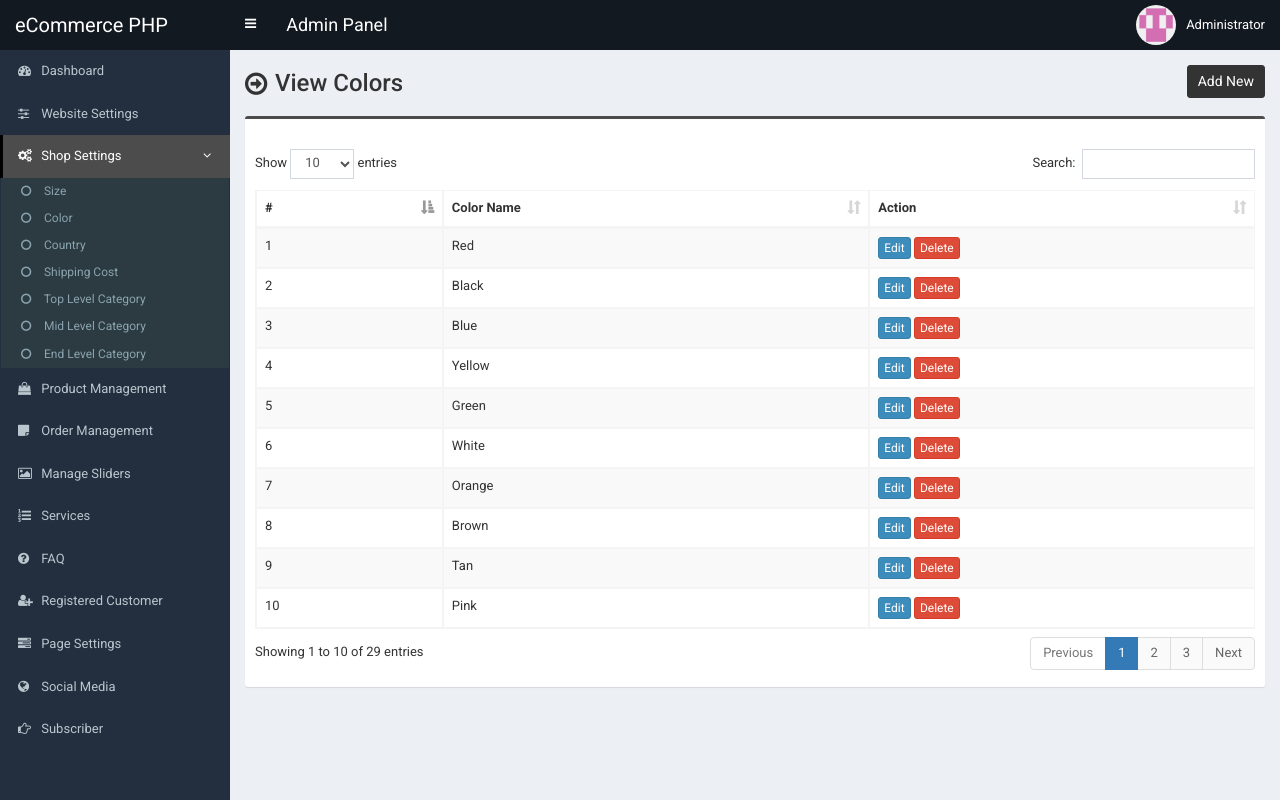
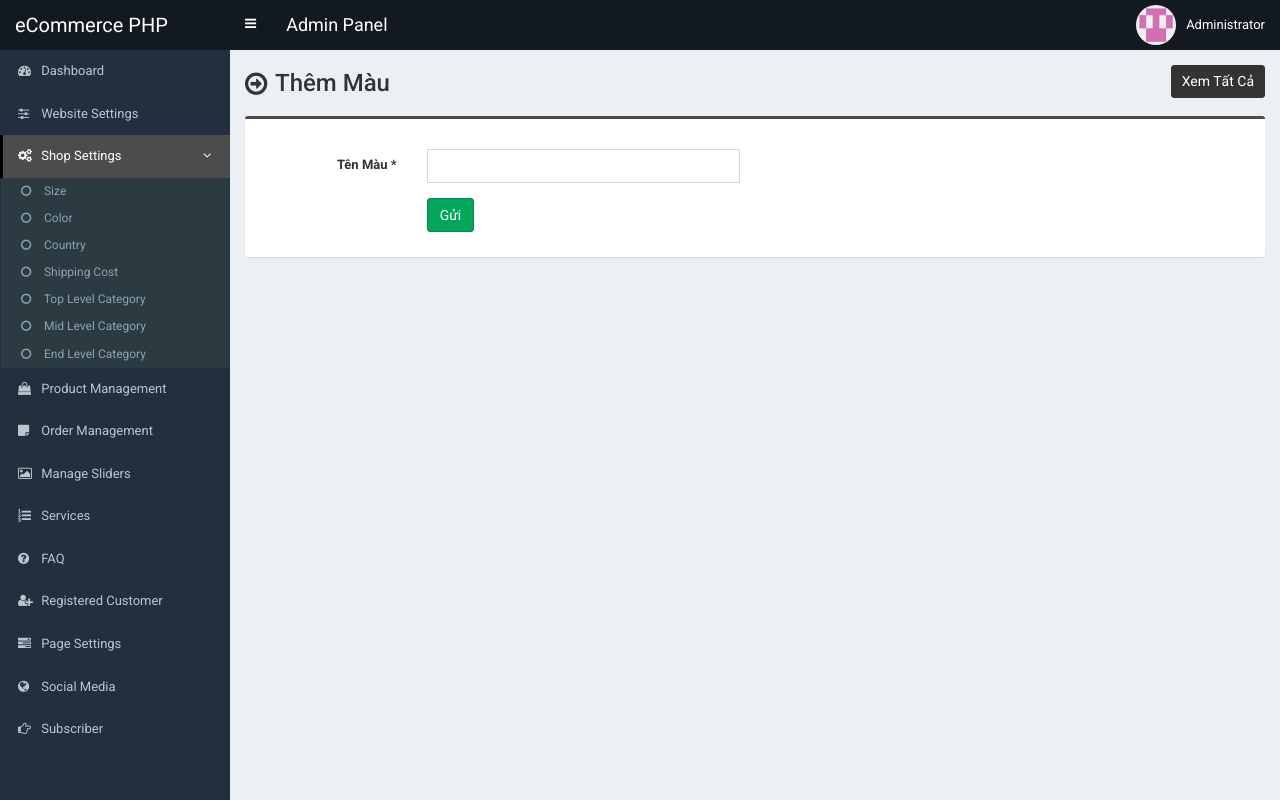
Before and after one commit to viphan31221021781/PTUD_Nhom2_CK, a PHP site: page /admin/color.php in a window 1280 px wide. Run offline with PHP 8.4, Linux system fonts and the light colour scheme; a user stored in the database is signed in; data comes from the database, SQL or seed files in the repository.

Commit message:
Update color.php
Vietsub

```diff
--- a/admin/color.php
+++ b/admin/color.php
@@ -1,78 +1,90 @@
 <?php require_once('header.php'); ?>
+
+<?php
+if(isset($_POST['form1'])) {
+	$valid = 1;
+
+    if(empty($_POST['color_name'])) {
+        $valid = 0;
+        $error_message .= "Tên màu không được để trống<br>";
+    } else {
+    	// Kiểm tra trùng lặp
+    	$statement = $pdo->prepare("SELECT * FROM tbl_color WHERE color_name=?");
+    	$statement->execute(array($_POST['color_name']));
+    	$total = $statement->rowCount();
+    	if($total)
+    	{
+    		$valid = 0;
+        	$error_message .= "Tên màu đã tồn tại<br>";
+    	}
+    }
+
+    if($valid == 1) {
+
+		// Lưu dữ liệu vào bảng chính tbl_color
+		$statement = $pdo->prepare("INSERT INTO tbl_color (color_name) VALUES (?)");
+		$statement->execute(array($_POST['color_name']));
+
+    	$success_message = 'Thêm màu thành công.';
+    }
+}
+?>
 
 <section class="content-header">
 	<div class="content-header-left">
-		<h1>View Colors</h1>
+		<h1>Thêm Màu</h1>
 	</div>
 	<div class="content-header-right">
-		<a href="color-add.php" class="btn btn-primary btn-sm">Add New</a>
+		<a href="color.php" class="btn btn-primary btn-sm">Xem Tất Cả</a>
 	</div>
 </section>
-
 
 <section class="content">
 
 	<div class="row">
 		<div class="col-md-12">
 
+			<?php if($error_message): ?>
+			<div class="callout callout-danger">
+
+			<p>
+			<?php echo $error_message; ?>
+			</p>
+			</div>
+			<?php endif; ?>
+
+			<?php if($success_message): ?>
+			<div class="callout callout-success">
+
+			<p><?php echo $success_message; ?></p>
+			</div>
+			<?php endif; ?>
+
+			<form class="form-horizontal" action="" method="post">
 
 				<div class="box box-info">
-
-        <div class="box-body table-responsive">
-          <table id="example1" class="table table-bordered table-hover table-striped">
-			<thead>
-			    <tr>
-			        <th>#</th>
-			        <th>Color Name</th>
-			        <th>Action</th>
-			    </tr>
-			</thead>
-            <tbody>
-            	<?php
-            	$i=0;
-            	$statement = $pdo->prepare("SELECT * FROM tbl_color ORDER BY color_id ASC");
-            	$statement->execute();
-            	$result = $statement->fetchAll(PDO::FETCH_ASSOC);
-            	foreach ($result as $row) {
-            		$i++;
-            		?>
-					<tr>
-	                    <td><?php echo $i; ?></td>
-	                    <td><?php echo $row['color_name']; ?></td>
-	                    <td>
-	                        <a href="color-edit.php?id=<?php echo $row['color_id']; ?>" class="btn btn-primary btn-xs">Edit</a>
-	                        <a href="#" class="btn btn-danger btn-xs" data-href="color-delete.php?id=<?php echo $row['color_id']; ?>" data-toggle="modal" data-target="#confirm-delete">Delete</a>
-	                    </td>
-	                </tr>
-            		<?php
-            	}
-            	?>
-            </tbody>
-          </table>
+					<div class="box-body">
+						<div class="form-group">
+							<label for="" class="col-sm-2 control-label">Tên Màu <span>*</span></label>
+							<div class="col-sm-4">
+								<input type="text" class="form-control" name="color_name">
 							</div>
 						</div>
-
-
-</section>
-
-
-<div class="modal fade" id="confirm-delete" tabindex="-1" role="dialog" aria-labelledby="myModalLabel" aria-hidden="true">
-    <div class="modal-dialog">
-        <div class="modal-content">
-            <div class="modal-header">
-                <button type="button" class="close" data-dismiss="modal" aria-hidden="true">&times;</button>
-                <h4 class="modal-title" id="myModalLabel">Delete Confirmation</h4>
-            </div>
-            <div class="modal-body">
-                Are you sure want to delete this item?
-            </div>
-            <div class="modal-footer">
-                <button type="button" class="btn btn-default" data-dismiss="modal">Cancel</button>
-                <a class="btn btn-danger btn-ok">Delete</a>
+						<div class="form-group">
+							<label for="" class="col-sm-2 control-label"></label>
+							<div class="col-sm-6">
+								<button type="submit" class="btn btn-success pull-left" name="form1">Gửi</button>
 							</div>
 						</div>
 					</div>
 				</div>
 
+			</form>
+
+
+		</div>
+	</div>
+
+</section>
 
 <?php require_once('footer.php'); ?>
```
Lines whose indentation alone changed are shown as unchanged.
